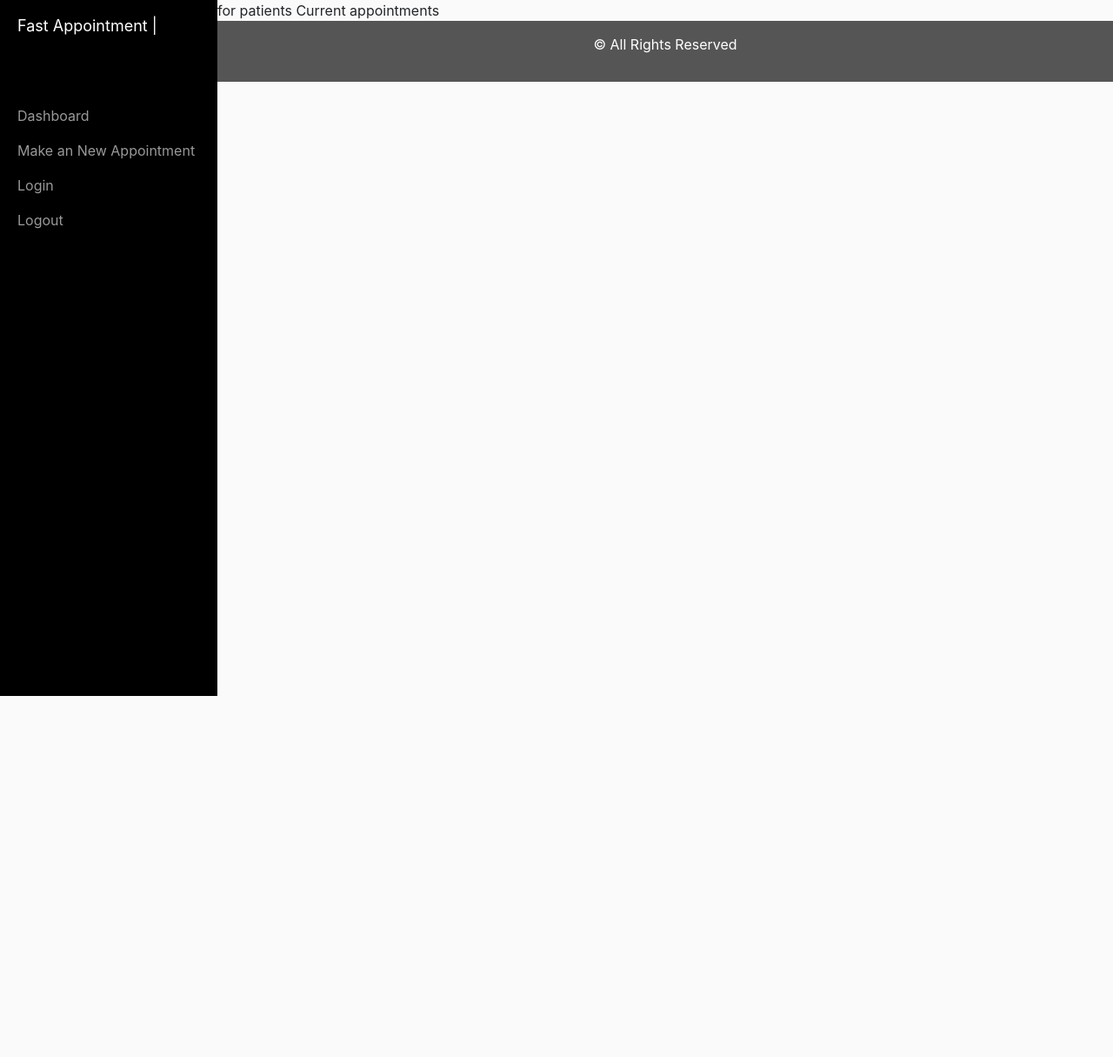
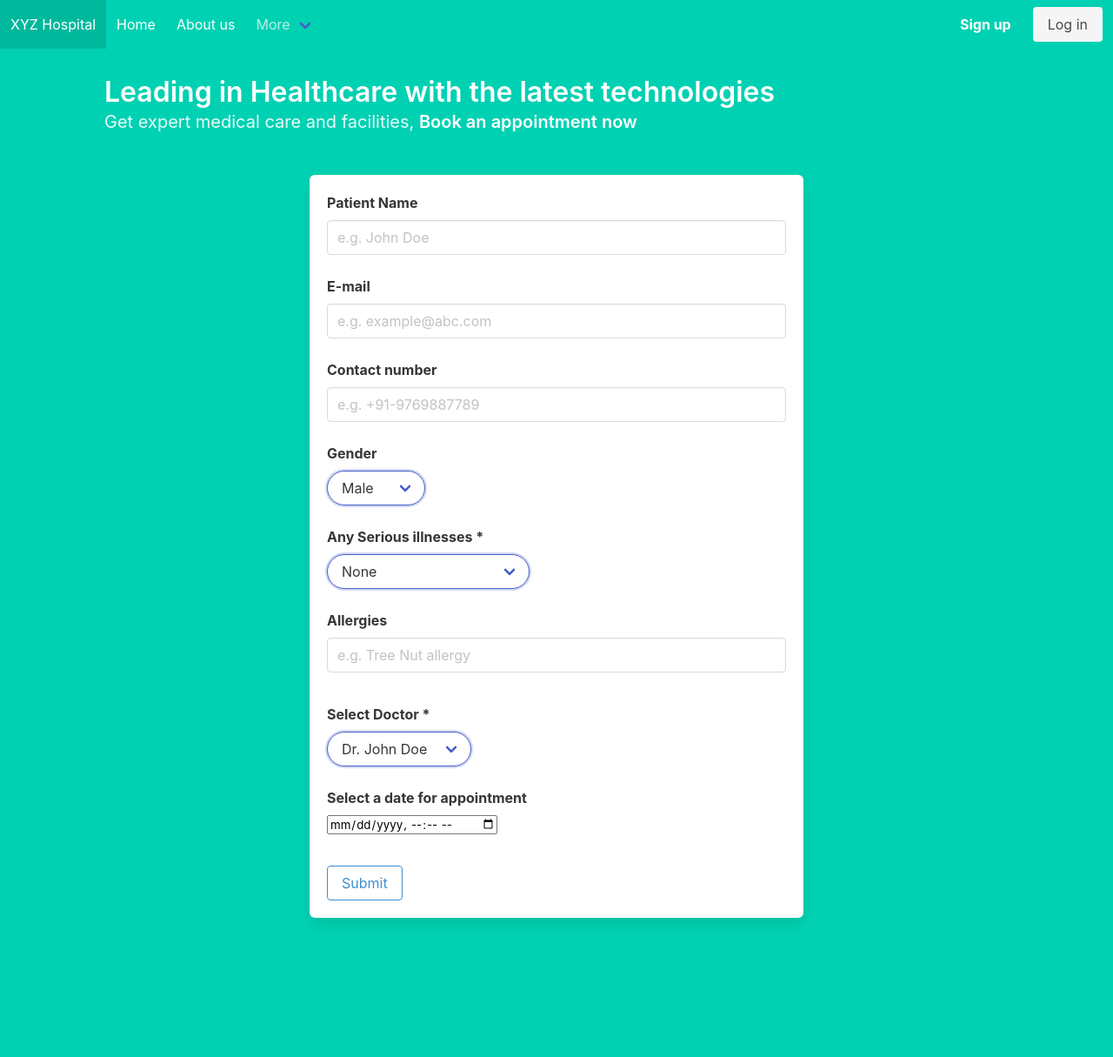
Before and after one commit to RepoMan20/MindSweeper-2021-MT-111, a Django app: page / in a window 1280 px wide. Shown: the whole page at 87% size. Before the commit the page ends 800 px from the top, so only its background shows below. Run offline with Django 3.2, Linux system fonts and the light colour scheme; some libraries are stand-ins or nearby versions.

Commit message:
Frontend fixes

```diff
--- a/advance_appointment/home/forms.py
+++ b/advance_appointment/home/forms.py
@@ -1,5 +1,2 @@
 from django import forms
 from home.models import *
-class Patient_register(forms.Form):
-    Email_id = forms.EmailField(max_length = 200, label="Email Id" )
-    Passowrd = forms.CharField(widget=forms.PasswordInput, label="Password")
--- a/advance_appointment/home/models.py
+++ b/advance_appointment/home/models.py
@@ -2,13 +2,11 @@ from django.db import models
 from django.contrib.auth.models import User , auth
 # Create your models here.
 class Patients_appointment_Details(models.Model):
-    Patient_id = models.IntegerField()
     Patient_name = models.CharField(max_length=255)
     Serious_illness = models.TextField()
     Allergies = models.TextField()
     Medical_history = models.TextField()
-    Appointment_start = models.TimeField()
-    Appointment_End = models.TextField()
+    Appointment = models.TimeField()
     Priority = models.IntegerField()
     class Meta:
         db_table="Patient_Appointment_details"
--- a/advance_appointment/home/urls.py
+++ b/advance_appointment/home/urls.py
@@ -5,4 +5,6 @@ urlpatterns = [
     path('',views.home,name='home'),
     path('login',views.login,name='login'),
     path('logout',views.logout,name='logout'),
+    path('patient_form',views.patient_form,name='patient_form'),
+    path('doctor_dash',views.doctor_dash,name='doctor_dash'),
 ]
--- a/advance_appointment/home/views.py
+++ b/advance_appointment/home/views.py
@@ -1,7 +1,14 @@
 from django.shortcuts import render,redirect
 from django.contrib.auth.models import User , auth
+from django.contrib import messages
 # Create your views here.
 def home(request):
+    if request.method == 'POST':
+        name_patient = request.POST['name_patient']
+        email = request.POST['email']
+        gender = request.POST['gender']
+
+        x = Patients_appointment_Details(name_patient=name_patient,email=email,gender=gender)
     return render(request,'home.html')
 
 
@@ -31,3 +38,9 @@ def logout(request):
 
     auth.logout(request)
     return redirect('home')
+
+def patient_form(request):
+    return render(request, 'patient_form.html')
+
+def doctor_dash(request):
+    return render(request,'doctor_dash.html')
--- a/advance_appointment/templates/base.html
+++ b/advance_appointment/templates/base.html
@@ -17,6 +17,10 @@
 		{% endblock %}
 	</title>
 	<style type="text/css">
+		html,body{
+			height: 100%,
+			width:100%;
+		}
 		.row.content {height:100%;}
 		.sidenava {
 	      background-color: #333547;
@@ -61,7 +65,6 @@
 
 <footer class="container-fluid">
 	{% block footer %}
-  <p align="center">&copy All Rights Reserved</p>
   {% endblock %}
 </footer>
 
--- a/advance_appointment/templates/home.html
+++ b/advance_appointment/templates/home.html
@@ -1,10 +1,145 @@
-{% extends 'base.html' %}
-{% load static %}
-{% block title %}
-thi is home
-{% endblock %}
-{% block body %}
-for patients
-Current appointments
+<link rel="stylesheet" href="https://cdn.jsdelivr.net/npm/bulma@0.9.1/css/bulma.min.css">
+<div class="centered">
+<section class="hero is-primary is-medium">
+  <!-- Hero head: will stick at the top -->
+  <div class="hero-head">
+    <nav class="navbar" role="navigation" aria-label="main navigation">
+  <div class="navbar-brand">
+    <a class="navbar-item" href="https://bulma.io">
+      <h1>XYZ Hospital</h1>
+    </a>
 
-{% endblock %}
+    <a role="button" class="navbar-burger" aria-label="menu" aria-expanded="false" data-target="navbarBasicExample">
+      <span aria-hidden="true"></span>
+      <span aria-hidden="true"></span>
+      <span aria-hidden="true"></span>
+    </a>
+  </div>
+
+  <div id="navbarBasicExample" class="navbar-menu">
+    <div class="navbar-start">
+      <a class="navbar-item">
+        Home
+      </a>
+
+      <a class="navbar-item">
+        About us
+      </a>
+
+      <div class="navbar-item has-dropdown is-hoverable">
+        <a class="navbar-link">
+          More
+        </a>
+
+        <div class="navbar-dropdown">
+          <a class="navbar-item">
+            About
+          </a>
+          <a class="navbar-item">
+            Jobs
+          </a>
+          <a class="navbar-item">
+            Contact
+          </a>
+          <hr class="navbar-divider">
+          <a class="navbar-item">
+            Report an issue
+          </a>
+        </div>
+      </div>
+    </div>
+
+    <div class="navbar-end">
+      <div class="navbar-item">
+        <div class="buttons">
+          <a class="button is-primary">
+            <strong>Sign up</strong>
+          </a>
+          <a class="button is-light">
+            Log in
+          </a>
+        </div>
+      </div>
+    </div>
+  </div>
+</nav>
+  </div>
+
+  <!-- Hero content: will be in the middle -->
+  <div class="hero-body" style="margin-top: -160px;">
+
+	<section class="section">
+  <h1 class="title">Leading in Healthcare with the latest technologies
+    </h1>
+
+  <h2 class="subtitle">    Get expert medical care and facilities, <strong>Book an appointment now   </strong>
+  </h2>
+	</section>
+	<form class="box" style="width: 300px;margin-left: 25%;
+    margin-right:25%;
+    width: 50%;" method="post">
+		 {% csrf_token %}
+	  <div class="field">
+	    <label class="label">Patient Name</label>
+	    <div class="control">
+	      <input class="input" id="name_patient" placeholder="e.g. John Doe">
+	    </div>
+	    <br/>
+	    <label class="label">E-mail</label>
+	    <div class="control">
+	      <input class="input" id="email" placeholder="e.g. example@abc.com">
+	    </div>
+	    <br/>
+	    <label class="label">Contact number</label>
+	    <div class="control">
+	      <input class="input" placeholder="e.g. +91-9769887789">
+	    </div>
+	    <br/>
+	    <label class="label">Gender</label>
+	    <div class="select is-rounded">
+		  <select class="is-focused" id="gender">
+		  	<option> Male </option>
+		    <option> Female </option>
+		  </select>
+		</div>
+		<br/>
+		<br/>
+	    <label class="label">Any Serious illnesses *</label>
+	    <div class="select is-rounded">
+		  <select class="is-focused">
+		  	<option> None </option>
+		    <option>Acute Bronchitis</option>
+		    <option>Ischemic heart disease</option>
+		    <option>Stroke</option>
+		    <option>Diabetes mellitus</option>
+		    <option> Alzheimer’s</option>
+		  </select>
+		</div>
+		<br/>
+		<br/>
+	    <label class="label">Allergies</label>
+	    <div class="field">
+		 	<input class="input" placeholder="e.g. Tree Nut allergy">
+		</div>
+		<br/>
+		<label class="label">Select Doctor *</label>
+	    <div class="select is-rounded">
+		  <select class="is-focused">
+		  	<option> Dr. John Doe </option>
+		    <option> Dr.Keerti Patel </option>
+		    <option>Dr. Joe </option>
+		  </select>
+		</div>
+		<br/>
+		<br/>
+	    <label class="label">Select a date for appointment</label>
+		<div class="field">
+			<input type="datetime-local" id="datetime"/>
+		</div>
+		<br/>
+		<button type="submit" class="button is-info is-outlined" onclick="showHide()">Submit</button>
+	</form>
+</div>
+
+</section>
+</div>
--- a/advance_appointment/templates/nav.html
+++ b/advance_appointment/templates/nav.html
@@ -5,27 +5,21 @@
         <ul class="sidebar-nav">
             <li class="sidebar-brand">
                 <a href="{% url 'home' %}">
-                    Fast Appointment | {{user.username}}
+                    Patient Dashboard
                 </a>
-
-            </li>
-            <br>
-            <br>
-            <li>
-                <a href="{% url 'home' %}">Dashboard</a>
             </li>
             <li>
-              <a href="#">Make an New Appointment</a>
-          </li>
-            <li>
-                <a href="{% url 'login' %}">Login</a>
+              <a href="{% url 'doctor_dash' %}">For Doctors</a>
             </li>
             <li>
-                <a href="#"></a>
+                <a href="{% url 'home' %}">Home</a>
             </li>
             <li>
-                <a href="{%  url 'logout' %}">Logout</a>
+              <a href="#">Contact us</a>
             </li>
+            <li>
+              <a href="{% url 'patient_form' %}">Make an New Appointment</a>
+          </li>
         </ul>
     </div>
 
```
Also changed, not shown: advance_appointment/templates/doctor_dash.html (added, +11 -0 lines).
